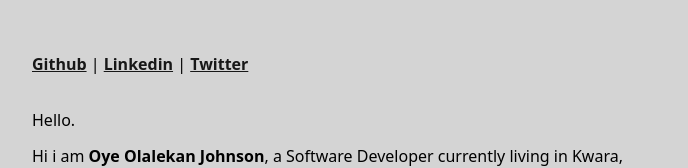
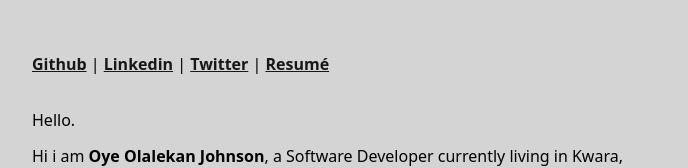
Before and after one commit to oyeolamilekan/portfolio-website, a React (Vite) app: page / in a window 1280 px wide. Shown: the top 168 px of the page, without its empty margins (292-980 px from the left). Built offline with nearby package versions, Linux system fonts and the light colour scheme.

Commit message:
chore: added resume link.

```diff
--- a/src/App.tsx
+++ b/src/App.tsx
@@ -4,7 +4,7 @@ function App() {
     <div className='min-h-full'>
       <div className="max-w-2xl mx-auto p-5">
         <div className='my-8'>
-          <a href='https://github.com/oyeolamilekan' target={"_blank"} className={textBold}>Github</a> | <a href='https://www.linkedin.com/in/oye-johnson-4b9345111/' target={"_blank"} className={textBold}>Linkedin</a> | <a href='https://twitter.com/tallestwidget' target={"_blank"} className={textBold}>Twitter</a>
+          <a href='https://github.com/oyeolamilekan' target={"_blank"} className={textBold}>Github</a> | <a href='https://www.linkedin.com/in/oye-johnson-4b9345111/' target={"_blank"} className={textBold}>Linkedin</a> | <a href='https://twitter.com/tallestwidget' target={"_blank"} className={textBold}>Twitter</a> | <a href="https://docs.google.com/document/d/e/2PACX-1vQI8QATs42xvt6julxWmb9jVIifbsYYtTewC2B9v_gCmeQLMGNSFPdkFroxa5ehuPiLe1TkMxTl0eUi/pub" className={textBold} target={"_blank"}>Resumé</a>
         </div>
         <p className='my-3'>Hello.</p>
         <p className='my-3'>Hi i am <span className='font-bold'>Oye Olalekan Johnson</span>, a Software Developer currently living in Kwara, Nigeria.</p>
```
